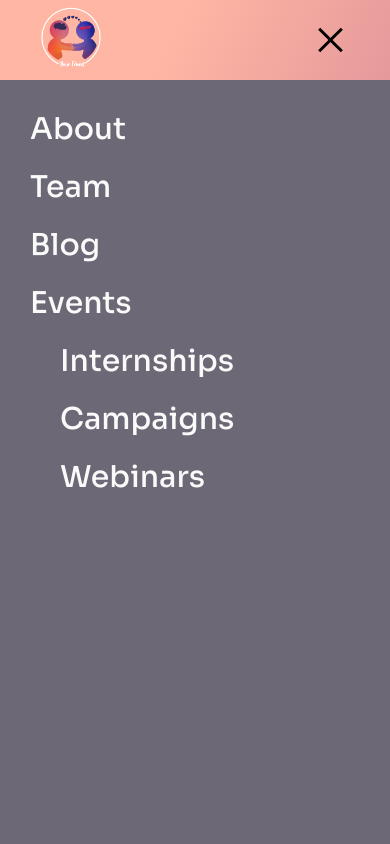
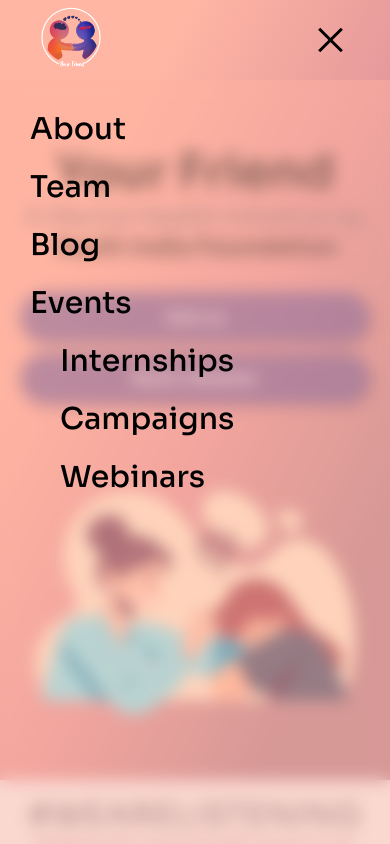
Before and after one commit to tashi2408/yourFriend, a React (Create React App) app: page / in a window 390 px wide. Both pictures are taken after a click on the button 330 px from the left and 40 px from the top of the page. Shown: the top 844 px of the page. Built offline with nearby package versions, Linux system fonts and the light colour scheme.

Commit message:
💄 mobile nav background

```diff
--- a/src/App.js
+++ b/src/App.js
@@ -70,7 +70,7 @@ const OffCanvas = ({ isVisible }) => {
     },
   ];
   return (
-    <div className="off-nav">
+    <div className="off-nav colorBar">
       <div class="wrapper">
         <div class="list">
           {LinksList.map((link) => (
--- a/src/components/Navbar/Nav.css
+++ b/src/components/Navbar/Nav.css
@@ -1,5 +1,6 @@
 :root {
   --black: #212121;
+  --nav-back: #ffb4a275;
 }
 
 a {
@@ -19,7 +20,7 @@ nav {
 }
 
 .colorBar {
-  background-color: #ffb4a275;
+  background-color: var(--nav-back);
   -webkit-backdrop-filter: blur(8px);
   backdrop-filter: blur(8px);
 }
--- a/src/index.css
+++ b/src/index.css
@@ -137,8 +137,6 @@ body::-webkit-scrollbar-thumb {
 .off-nav {
   height: 100vh;
   width: 100%;
-  background-color: var(--primary-color);
-  color: #fafafa;
   position: fixed;
   top: 80px;
   z-index: 4000;
```
